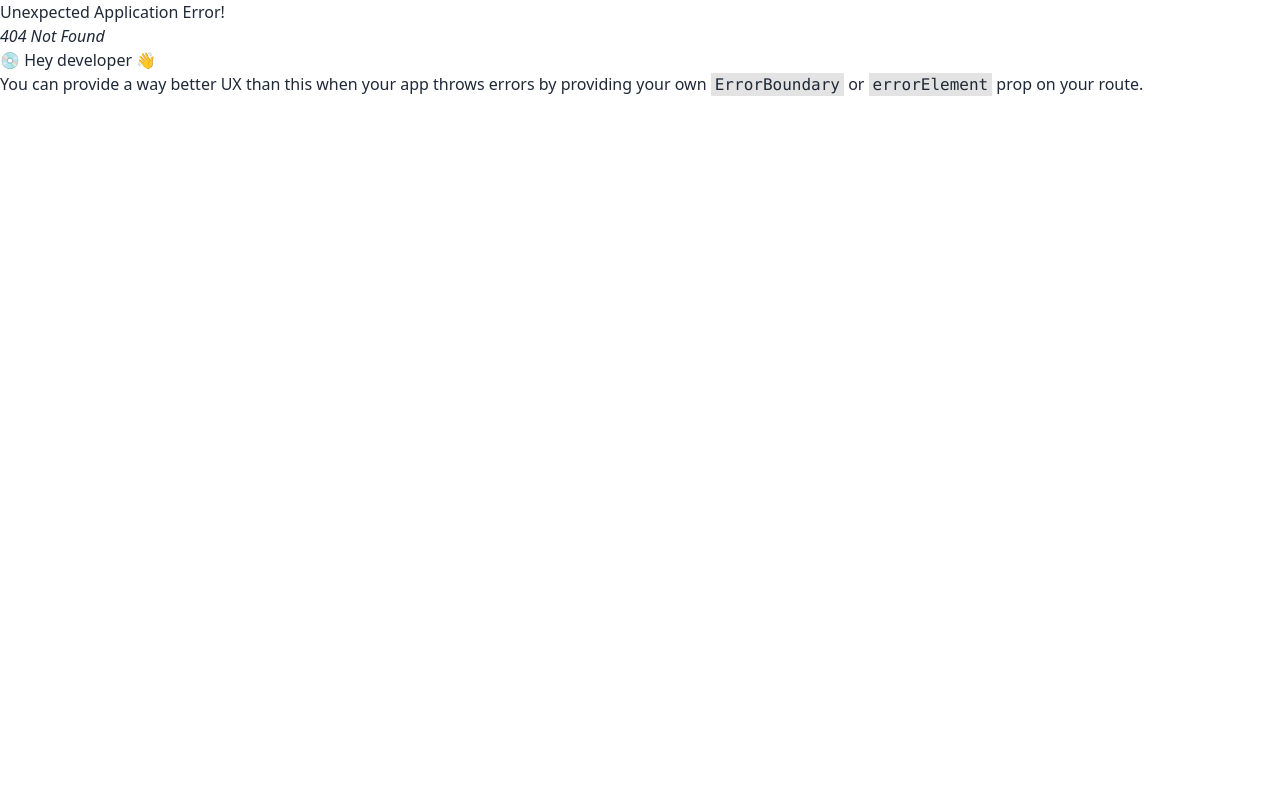
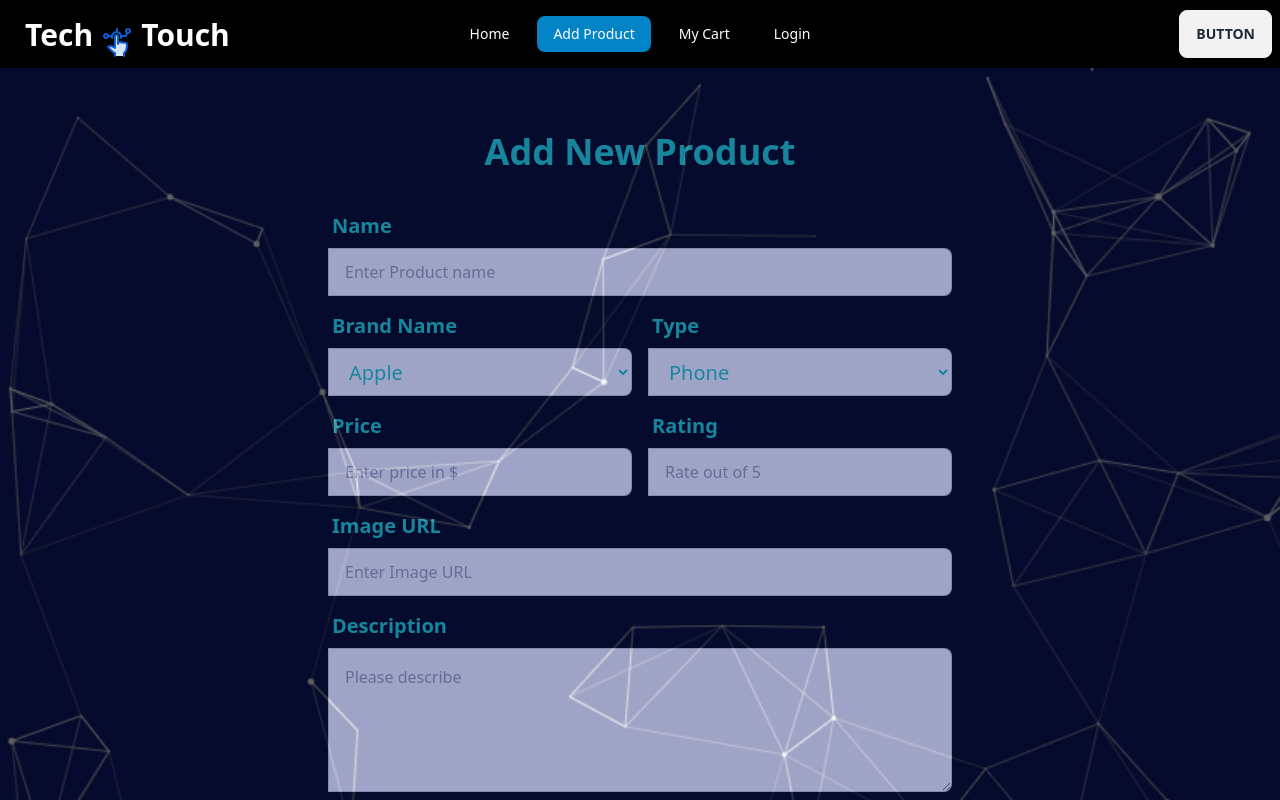
Before and after one commit to rakibaakter/tech-touch-client, a React (Vite) app: page /add-product in a window 1280 px wide. Before the commit this address had no page. Shown: the top 800 px of the page. Built offline with nearby package versions, Linux system fonts and the light colour scheme.

Commit message:
created add product form page

```diff
--- a/package.json
+++ b/package.json
@@ -13,7 +13,8 @@
     "react": "^18.2.0",
     "react-dom": "^18.2.0",
     "react-icons": "^4.11.0",
-    "react-router-dom": "^6.17.0"
+    "react-router-dom": "^6.17.0",
+    "sweetalert2": "^11.7.32"
   },
   "devDependencies": {
     "@types/react": "^18.2.15",
--- a/src/Layout/Layout.jsx
+++ b/src/Layout/Layout.jsx
@@ -4,8 +4,8 @@ import FooterContainer from "../components/Footer/FooterContainer";
 
 const Layout = () => {
   return (
-    <div className="bg-black text-white">
-      <Navbar className="sticky" />
+    <div className="bg-black text-white relative">
+      <Navbar className="fixed" />
       <div className="min-h-[90vh]">
         <Outlet />
       </div>
--- /dev/null
+++ b/src/Pages/AddProduct.jsx
@@ -0,0 +1,167 @@
+import { useLoaderData } from "react-router-dom";
+import bgImg from "../assets/images/cool-background.png";
+import Swal from "sweetalert2";
+
+const AddProduct = () => {
+  const { brands } = useLoaderData();
+
+  const handleAddProduct = (event) => {
+    event.preventDefault();
+    console.log(event.target);
+  };
+
+  return (
+    <div
+      style={{
+        backgroundImage: `url(${bgImg})`,
+        backgroundSize: "cover",
+        // backgroundRepeat: "repeat",
+        // opacity: "0.7",
+      }}
+    >
+      <div className="bg-black opacity-60 py-16">
+        <div className="space-y-6 px-4 md:px-10 lg:px-0 lg:w-1/2 mx-auto text-center  text-accent ">
+          <h2 className="text-4xl font-bold">Add New Product</h2>
+
+          <form onSubmit={handleAddProduct} className="space-y-2 p-2">
+            {/* name */}
+            <div className="form-control">
+              <label className="label">
+                <span className="label-text text-accent text-xl font-bold">
+                  Name
+                </span>
+              </label>
+              <label className="input-group">
+                <input
+                  type="text"
+                  name="name"
+                  placeholder="Enter Product name"
+                  className="input input-bordered w-full"
+                />
+              </label>
+            </div>
+            {/* row for brand and type */}
+            <div className="md:flex gap-4">
+              <div className="form-control md:w-1/2">
+                <label className="label">
+                  <span className="label-text text-accent text-xl font-bold">
+                    Brand Name
+                  </span>
+                </label>
+                <label className="input-group">
+                  <select
+                    id="brand"
+                    name="brand"
+                    className="input input-bordered w-full text-xl font-medium"
+                  >
+                    {brands.map((singleBrand) => (
+                      <option key={singleBrand.id} value={singleBrand.name}>
+                        {singleBrand.name}
+                      </option>
+                    ))}
+                  </select>
+                </label>
+              </div>
+              <div className="form-control md:w-1/2">
+                <label className="label">
+                  <span className="label-text text-accent text-xl font-bold">
+                    Type
+                  </span>
+                </label>
+                <label className="input-group">
+                  <select
+                    id="type"
+                    name="type"
+                    className="input input-bordered w-full text-xl font-medium"
+                  >
+                    <option value="phone">Phone</option>
+                    <option value="computer">Computer</option>
+                    <option value="headphone">Headphone</option>
+                    <option value="smart-watch">Smart Watch</option>
+                  </select>
+                </label>
+              </div>
+            </div>
+            {/* row for price and rating */}
+            <div className="md:flex gap-4">
+              <div className="form-control md:w-1/2">
+                <label className="label">
+                  <span className="label-text text-accent text-xl font-bold">
+                    Price
+                  </span>
+                </label>
+                <label className="input-group">
+                  <input
+                    type="text"
+                    name="price"
+                    placeholder="Enter price in $"
+                    className="input input-bordered w-full"
+                  />
+                </label>
+              </div>
+              <div className="form-control md:w-1/2">
+                <label className="label">
+                  <span className="label-text text-accent text-xl font-bold">
+                    Rating
+                  </span>
+                </label>
+                <label className="input-group">
+                  <input
+                    type="text"
+                    name="rating"
+                    placeholder="Rate out of 5"
+                    className="input input-bordered w-full"
+                  />
+                </label>
+              </div>
+            </div>
+
+            {/* image url */}
+            <div className="form-control">
+              <label className="label">
+                <span className="label-text text-accent text-xl font-bold">
+                  Image URL
+                </span>
+              </label>
+              <label className="input-group">
+                <input
+                  type="text"
+                  name="image"
+                  placeholder="Enter Image URL"
+                  className="input input-bordered w-full"
+                />
+              </label>
+            </div>
+            {/* description */}
+            <div className="form-control">
+              <label className="label">
+                <span className="label-text text-accent text-xl font-bold">
+                  Description
+                </span>
+              </label>
+              <label className="input-group">
+                <textarea
+                  rows="10"
+                  name="description"
+                  placeholder="Please describe "
+                  className="input input-bordered w-full p-4 h-36"
+                ></textarea>
+              </label>
+            </div>
+
+            {/* submit*/}
+            <div className="mt-6 w-full">
+              <input
+                type="submit"
+                value="Add Product"
+                className="btn bg-sky-600 w-full text-white text-2xl mt-6"
+              />
+            </div>
+          </form>
+        </div>
+      </div>
+    </div>
+  );
+};
+
+export default AddProduct;
--- a/src/Providers/Router.jsx
+++ b/src/Providers/Router.jsx
@@ -1,6 +1,7 @@
 import { createBrowserRouter } from "react-router-dom";
 import Layout from "../Layout/Layout";
 import Home from "../Pages/Home";
+import AddProduct from "../Pages/AddProduct";
 
 const Router = createBrowserRouter([
   {
@@ -12,6 +13,11 @@ const Router = createBrowserRouter([
         element: <Home />,
         loader: () => fetch("/brands.json"),
       },
+      {
+        path: "/add-product",
+        element: <AddProduct />,
+        loader: () => fetch("/brands.json"),
+      },
     ],
   },
 ]);
```
Also changed, not shown: src/assets/images/cool-background.png (added), 1 other file (tests, documents, lock files or other folders).
